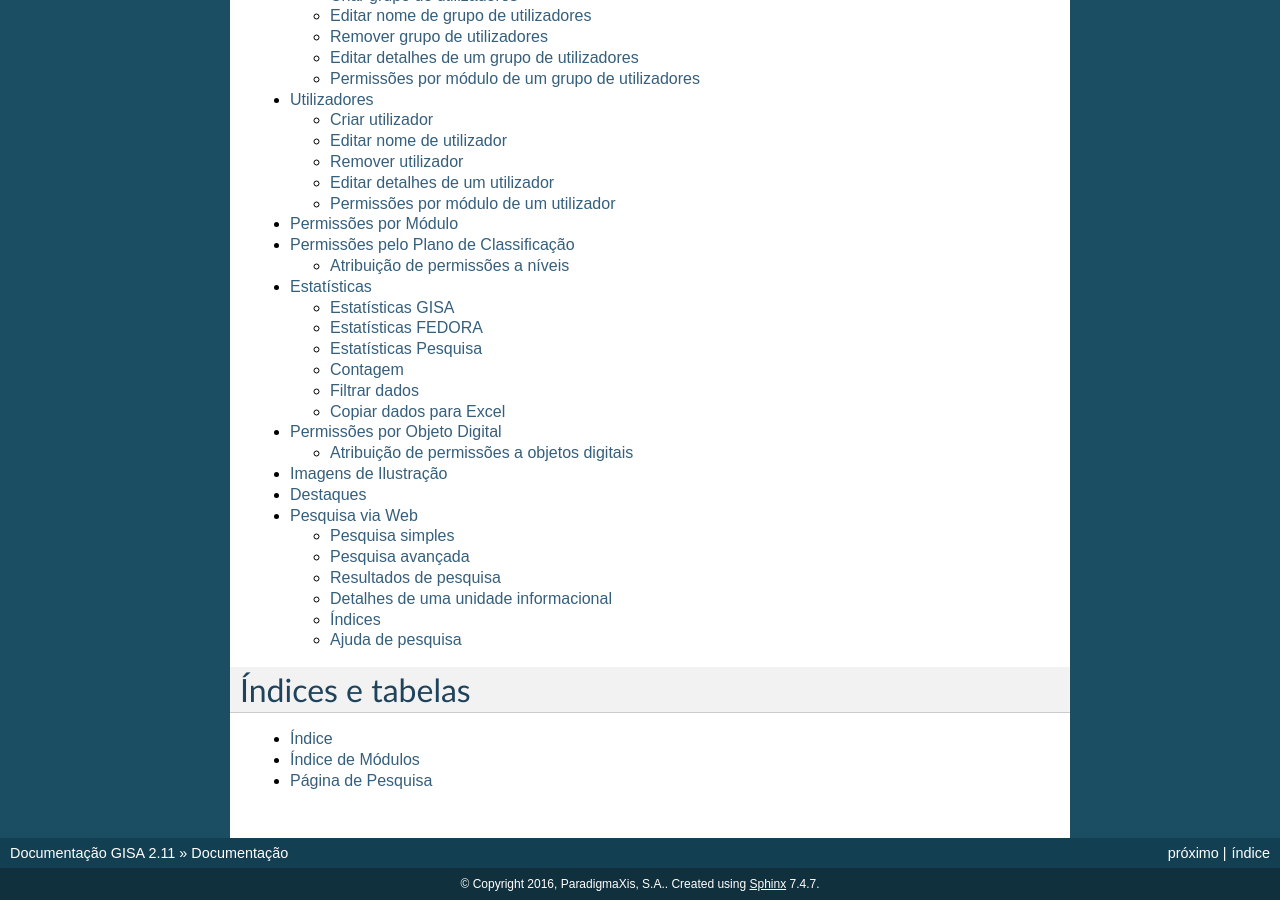
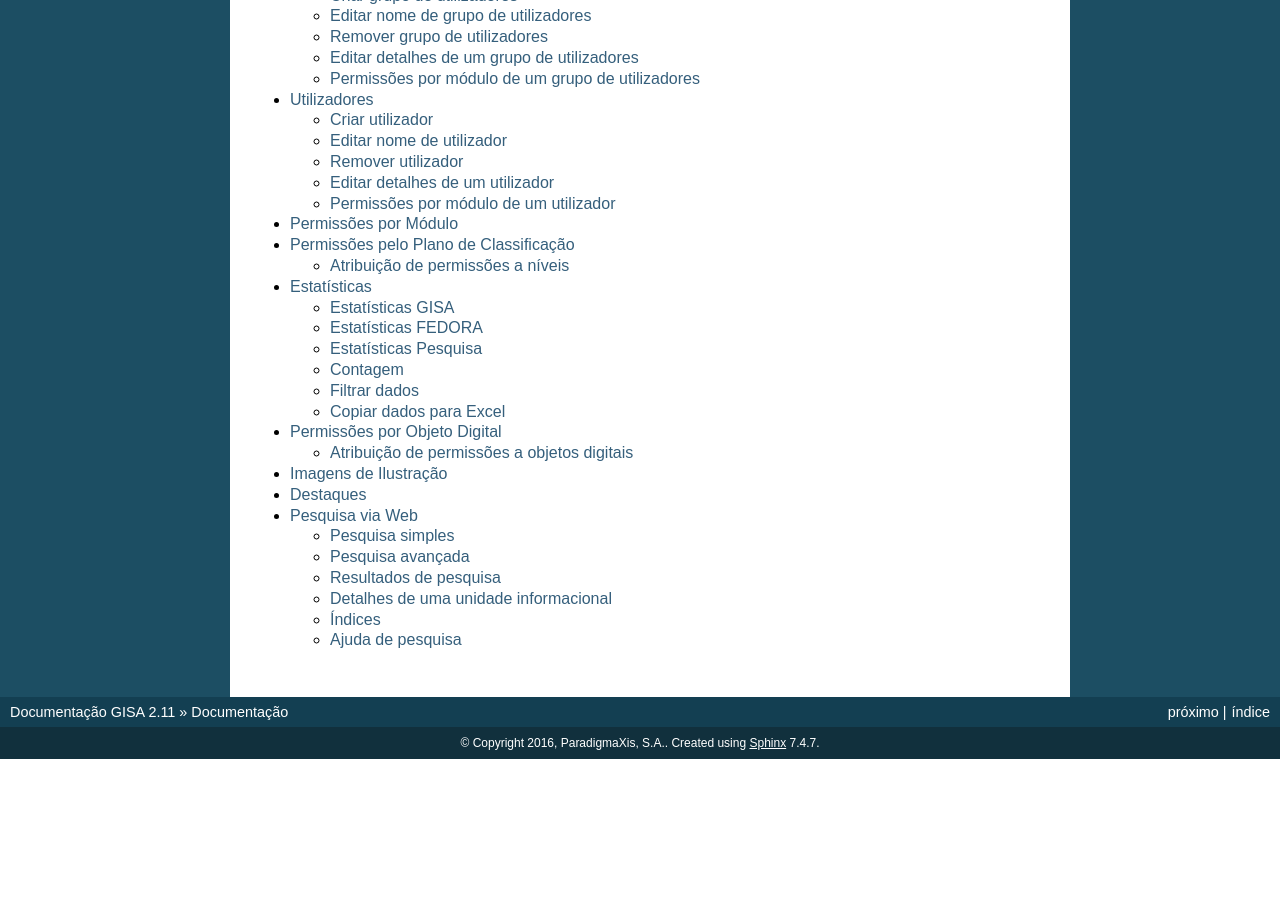
Before and after one commit to bmm/readthedocs, a Sphinx documentation site: the page built from docs/index.rst, in a window 1280 px wide and 900 px high, scrolled down 2695 px. Built offline with Sphinx 7.4.7, drawn with Linux system fonts in a browser that asks for light colours; after the commit the page ends 3454 px from its top, so only the background shows below that.

Commit message:
Index cleaning

```diff
--- a/docs/index.rst
+++ b/docs/index.rst
@@ -48,11 +48,3 @@ GISA em posto de trabalho
    imagens_ilustracao
    destaques
    pesquisa_web
-
-
-Índices e tabelas
-==================
-
-* :ref:`genindex`
-* :ref:`modindex`
-* :ref:`search`
```
